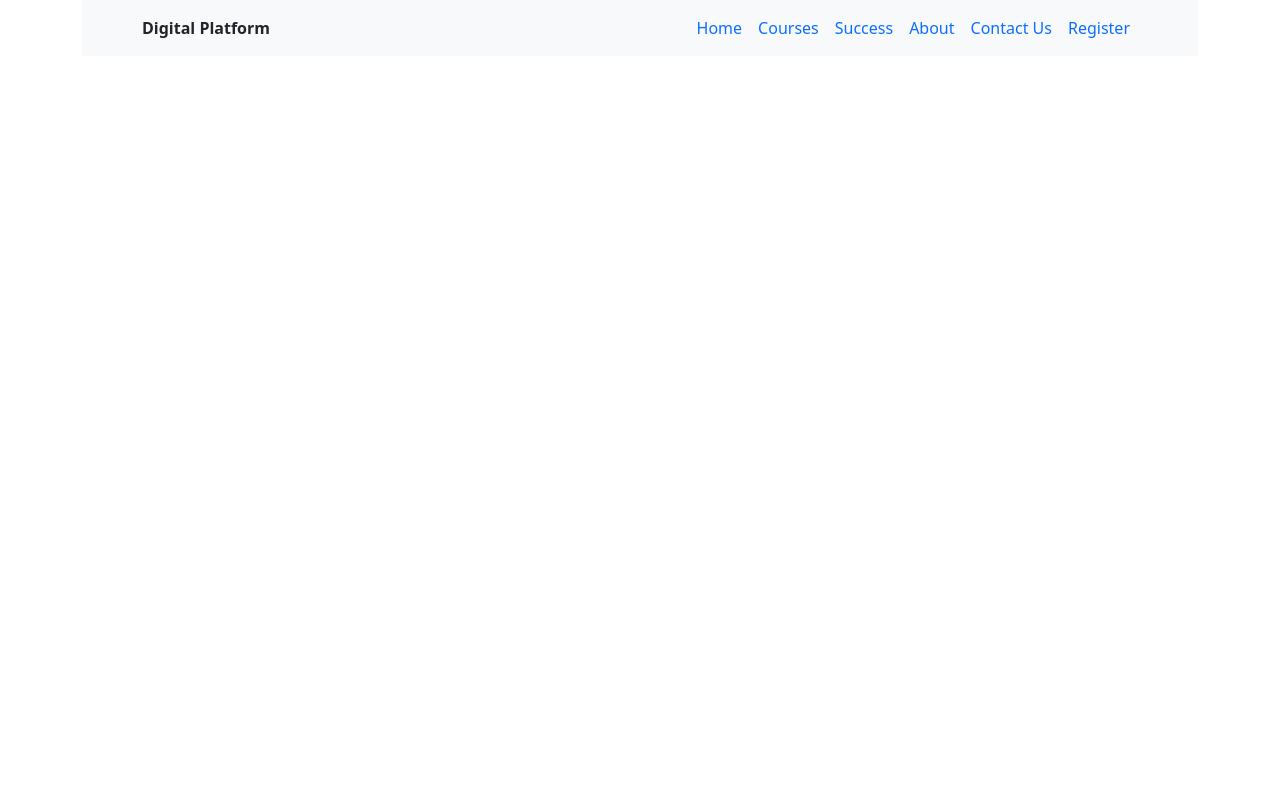
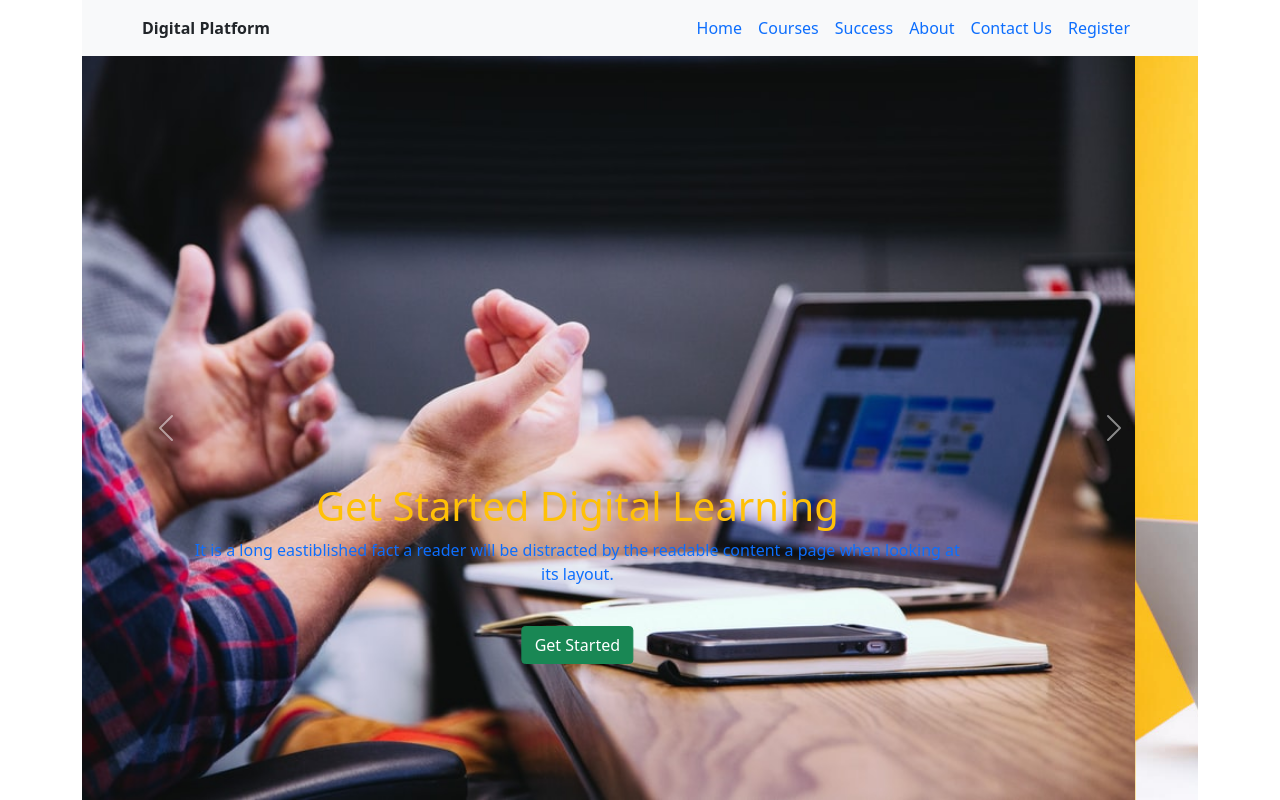
Before and after one commit to 2Nadim/Assignment--3, a plain HTML site: page index.html in a window 1280 px wide. Drawn offline with nearby package versions, Linux system fonts and the light colour scheme.

Commit message:
slider added

```diff
--- a/index.html
+++ b/index.html
@@ -48,9 +48,55 @@
         <!-- navbar end -->
 
         <!-- slider start -->
+        <div id="carouselExampleCaptions" class="carousel slide" data-bs-ride="carousel">
 
+            <div class="carousel-inner">
+                <div class="carousel-item active">
+                    <img src="images/cover/cover-4.jpg" class="d-block w-100 bg-warning img-fluid" alt="...">
+                    <div class="carousel-caption d-none d-md-block mb-5 ">
+                        <h1 class="text-warning">Get Started Digital Learning</h1>
+                        <p class="text-primary">It is a long eastiblished fact a reader will be distracted by the
+                            readable
+                            content a page
+                            when looking at its layout.</p>
+                        <button class="btn btn-success mb-5 mt-4">Get Started</button>
+                    </div>
+                </div>
+                <div class="carousel-item">
+                    <img src="images/cover/cover-2.jpg" class="d-block w-100 bg-warning img-fluid" alt="...">
+                    <div class="carousel-caption d-none d-md-block mb-5 ">
+                        <h1 class="text-info">Get Started Digital Learning</h1>
+                        <p class="text-primary">It is a long eastiblished fact a reader will be distracted by the
+                            readable
+                            content a page
+                            when looking at its layout.</p>
+                        <button class="btn btn-success mb-5 mt-4">Get Started</button>
+                    </div>
+                </div>
+                <div class="carousel-item">
+                    <img src="images/cover/cover-5.jpg" class="d-block w-100 bg-warning img-fluid" alt="...">
+                    <div class="carousel-caption d-none d-md-block mb-5 ">
+                        <h1 class="text-warning">Get Started Digital Learning</h1>
+                        <p class="text-primary">It is a long eastiblished fact a reader will be distracted by the
+                            readable
+                            content a page
+                            when looking at its layout.</p>
+                        <button class="btn btn-success mb-5 mt-4">Get Started</button>
+                    </div>
+                </div>
 
-
+            </div>
+            <button class="carousel-control-prev" type="button" data-bs-target="#carouselExampleCaptions"
+                data-bs-slide="prev">
+                <span class="carousel-control-prev-icon" aria-hidden="true"></span>
+                <span class="visually-hidden">Previous</span>
+            </button>
+            <button class="carousel-control-next" type="button" data-bs-target="#carouselExampleCaptions"
+                data-bs-slide="next">
+                <span class="carousel-control-next-icon" aria-hidden="true"></span>
+                <span class="visually-hidden">Next</span>
+            </button>
+        </div>
         <!-- slider end -->
 
 
```
Also changed, not shown: images/cover/cover-4.jpg (added), images/cover/cover-5.jpg (added).
